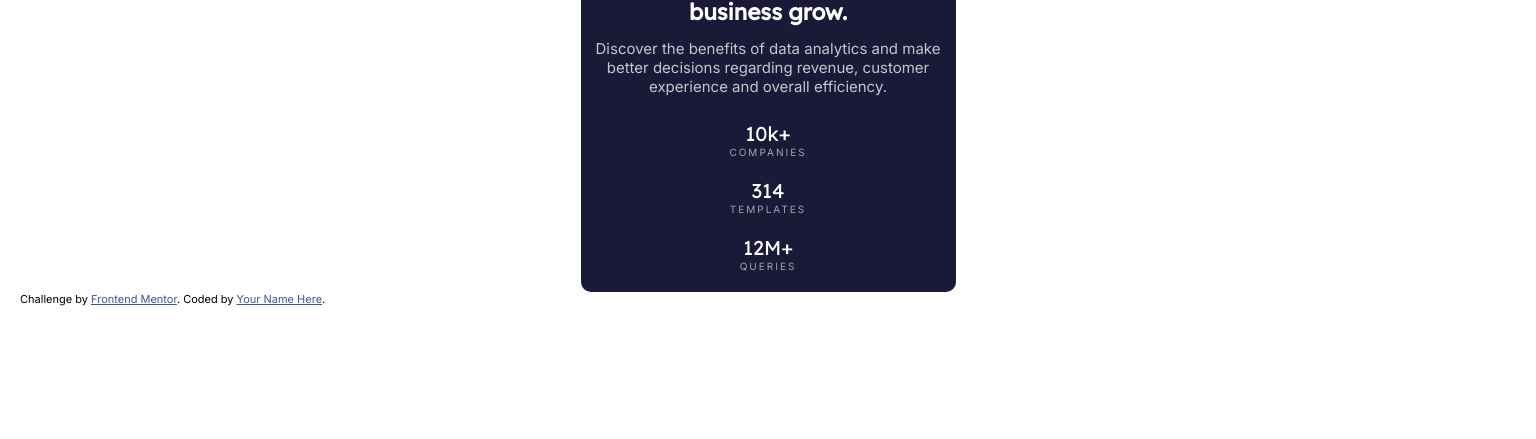
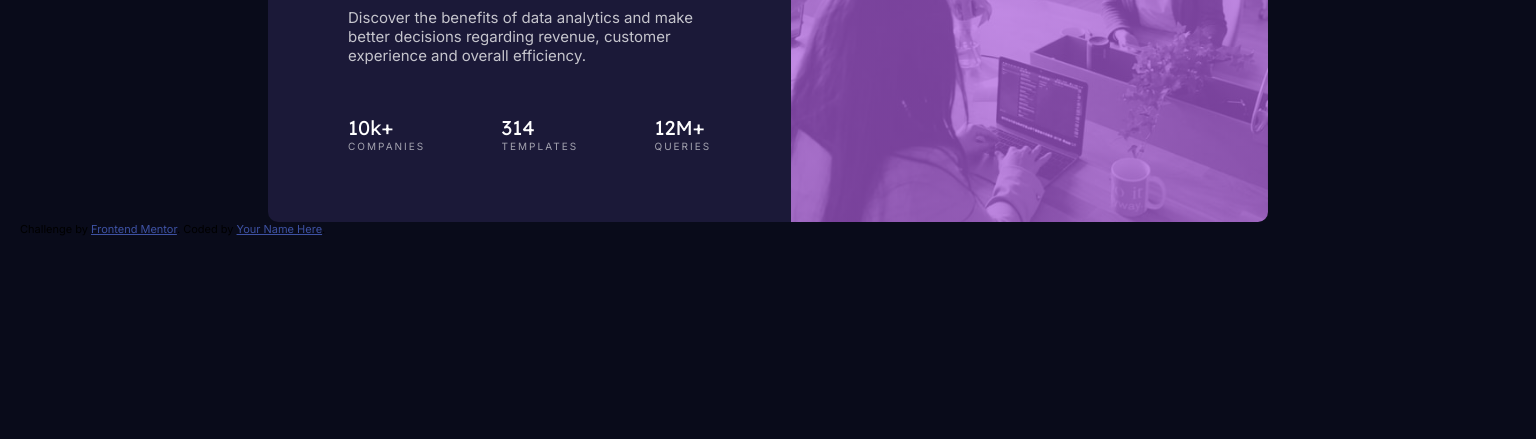
Before and after one commit to gerald-tetteh/Card-Componet-Front-End-Practice, a plain HTML site: page index.html in a window 1536 px wide. Shown: the part 361-800 px from the top of the page. Drawn offline with Linux system fonts and the light colour scheme.

Commit message:
completed desktop view

```diff
--- a/styles.css
+++ b/styles.css
@@ -8,6 +8,7 @@
   --white: hsl(0, 0%, 100%);
   --body-white: hsla(0, 0%, 100%, 0.75);
   --stats-heading-white: hsla(0, 0%, 100%, 0.6);
+  --background-color: hsl(233, 47%, 7%);
 }
 
 *, *::before, *::after {
@@ -31,6 +32,7 @@ body {
   padding: 2rem;
   justify-content: center;
   align-items: center;
+  background-color: var(--background-color);
 }
 
 .main-section {
@@ -89,3 +91,35 @@ body {
   font-size: 1rem;
   letter-spacing: 0.2rem;
 }
+
+@media only screen and (min-width: 1440px) {
+  .main-section {
+    max-width: 100rem;
+    flex-direction: row;
+  }
+  .header {
+    height: auto;
+    width: 120rem;
+    border-radius: 0 1rem 1rem 0;
+    background-image: linear-gradient(var(--light-violet-transparent),var(--light-violet-transparent)),url(images/image-header-desktop.jpg);
+    background-size: cover;
+  }
+  .body {
+    border-radius: 1rem 0 0 1rem;
+    padding: 5rem 8rem;
+  }
+  .body-title {
+    text-align: left;
+    font-size: 3rem;
+  }
+  .body-content {
+    text-align: left;
+    margin-bottom: 5rem;
+    margin-top: 3rem;
+  }
+  .body-list {
+    text-align: left;
+    display: flex;
+    justify-content: space-between;
+  }
+}
```
